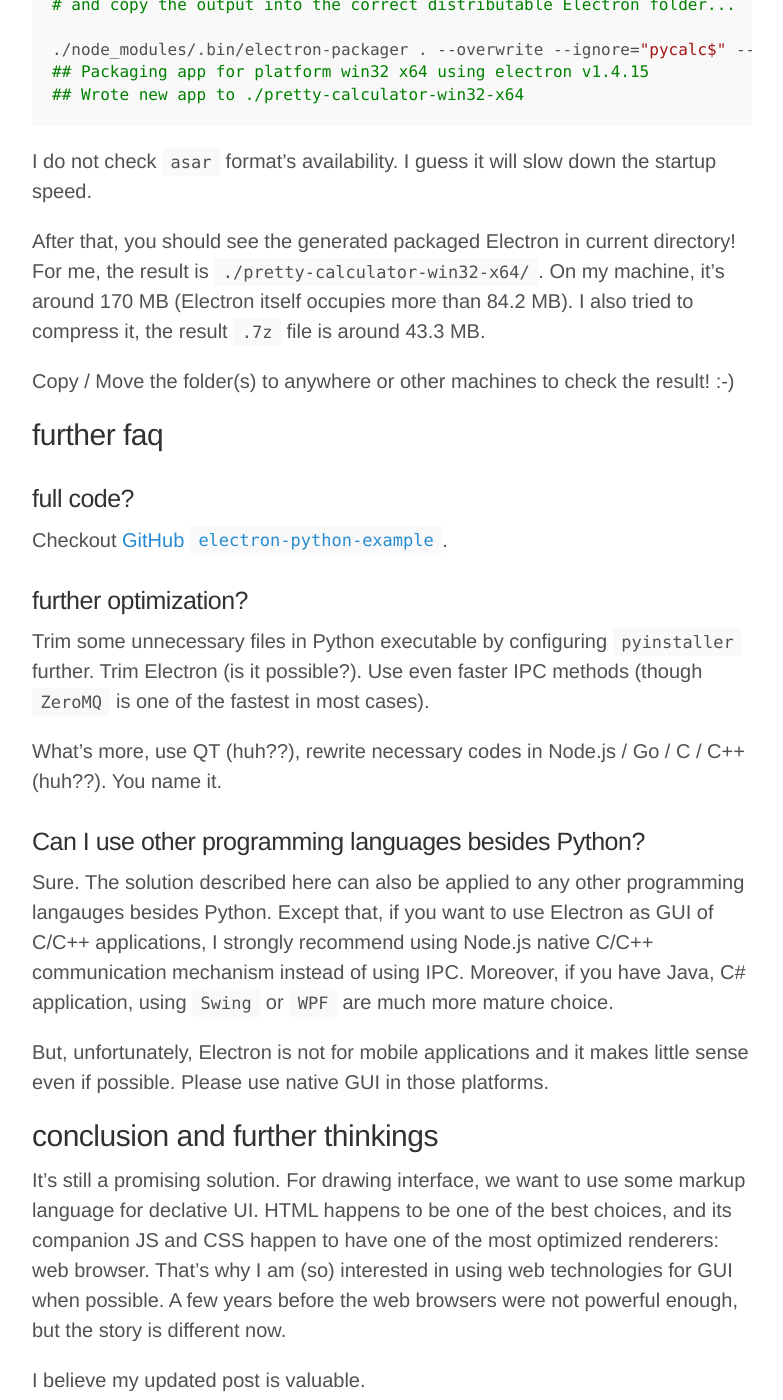
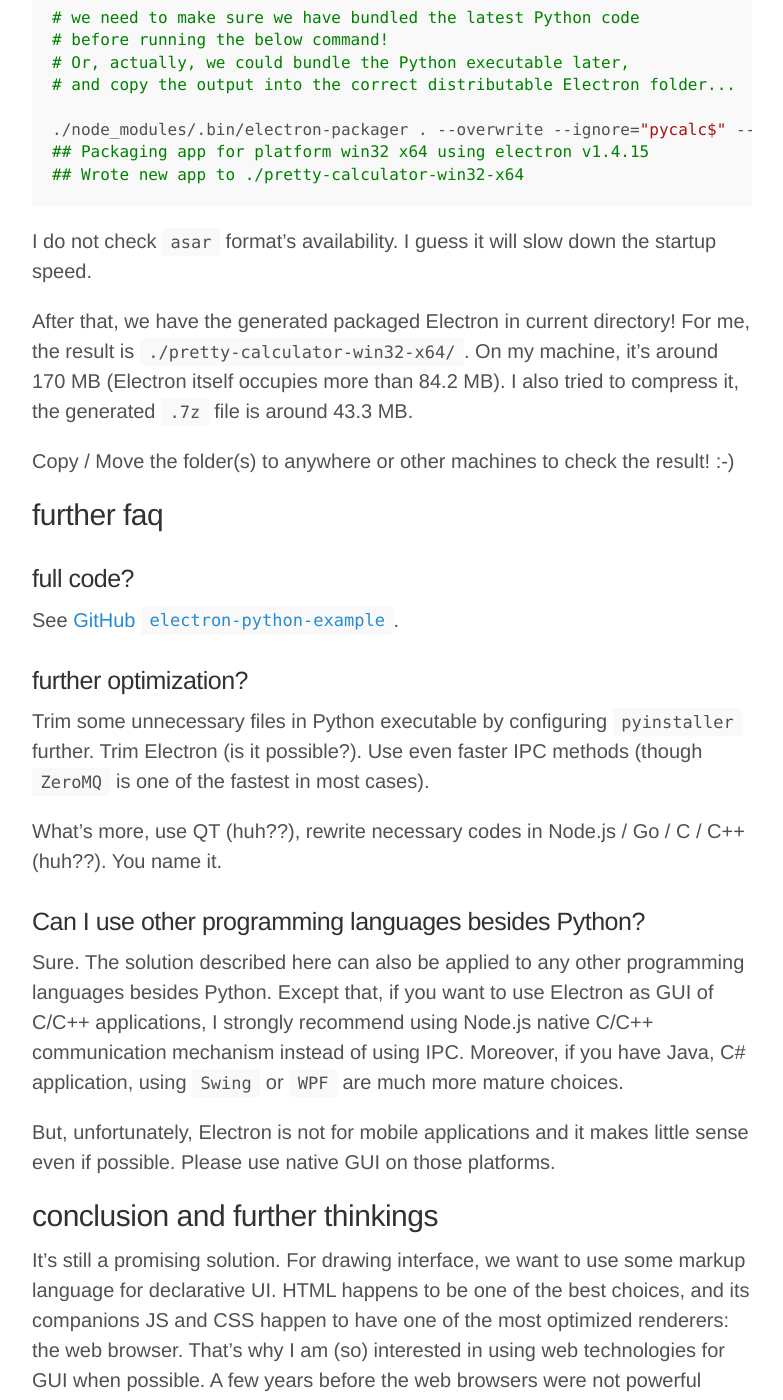
Before and after one commit to fyears/fyears.github.io, a Jekyll site: the page built from _posts/2017-02-14-electron-as-gui-of-python-apps-updated.md, in a window 1280 px wide and 1400 px high, scrolled down 13018 px. Shown: the whole window, without its empty margins (248-1031 px from the left). Built offline with Jekyll 4.4.1, drawn with Linux system fonts in a browser that asks for light colours; comment, search, counter and statistics services are not loaded; some of the changed text lies outside the part shown.

Commit message:
fix tons of grammar errors and typos

````diff
--- a/_posts/2017-02-14-electron-as-gui-of-python-apps-updated.md
+++ b/_posts/2017-02-14-electron-as-gui-of-python-apps-updated.md
@@ -17,15 +17,15 @@ This post shows how to use Electron as the GUI component of Python applications.
 
 ### attention
 
-The current post is an **updated** version of the [previous post](https://www.fyears.org/2015/06/electron-as-gui-of-python-apps.html) a few years before. Readers do **NOT** need to read the previous post if haven't.
+The current post is a **updated** version of the [previous post](https://www.fyears.org/2015/06/electron-as-gui-of-python-apps.html) a few years before. Readers do **NOT** need to read the previous post if haven't.
 
 ### debates
 
-I didn't expect that the previous post attracted so many visitors. Some other people even posted it onto Hacker News and Reddit. The previous post also attracted some criticisms. Here I would like to share my replies to some debates.
+I didn't expect that the previous post attracted so many visitors. Some other people even posted it on Hacker News and Reddit. The previous post also attracted some criticisms. Here I would like to share my replies to some debates.
 
 #### Do you know `Tkinter`, `GTK`, `QT` (`PySide` and `PyQT`), `wxPython`, `Kivy`, [`thrust`](https://github.com/breach/thrust), ...?
 
-Yes I know at least their existences and try a few of them. I still think `QT` is the best among them. BTW, [`pyotherside`](https://github.com/thp/pyotherside) is one of the actively maintaining bindings for Python. I am just offering another "web technology oriented" way here.
+Yes, I know at least their existences and try a few of them. I still think `QT` is the best among them. BTW, [`pyotherside`](https://github.com/thp/pyotherside) is one of the actively maintaining bindings for Python. I am just offering another "web technology oriented" way here.
 
 #### ... And [`cefpython`](https://github.com/cztomczak/cefpython).
 
@@ -41,13 +41,13 @@ Go ahead and give it a try. But since you are using "web engine", why not also g
 
 #### You have two runtimes!
 
-Yes. One for JavaScript and one for Python. Unfortunately, Python and JavaScript are dynamic languages, which usually need run time support.
+Yes. One for JavaScript and one for Python. Unfortunately, Python and JavaScript are dynamic languages, which usually need run-time support.
 
 ## the architectures and the choice
 
-In the previous post, I showed an example architecture: Python to build up a `localhost` server, then electron is just a local web browser.
+In the previous post, I showed an example architecture: Python to build up a `localhost` server, then Electron is just a local web browser.
 
-```txt
+```text
 start
  |
  V
@@ -68,19 +68,19 @@ That is **just one not-so-efficient solution**.
 
 Let's reconsider the core needs here: we have a Python application, and a Node.js application (Electron). How to combine them and communicate with each other?
 
-**We actually need an interprocess communication (IPC) mechanism.** It is unavoidable unless py and js have direct `ffi` for each other.
+**We actually need an interprocess communication (IPC) mechanism.** It is unavoidable unless Python and JavaScript have direct `FFI` for each other.
 
-HTTP is merely one of the popular ways to implement IPC, and it was merely the first thing came up in my mind when I was writing the previous post.
+HTTP is merely one of the popular ways to implement IPC, and it was merely the first thing came up to my mind when I was writing the previous post.
 
 We have more choices.
 
-We can (and should) use `socket`. Then, based on that, we want an abstract messaging layer that could be implemented with [`ZeroMq`](http://zeromq.org/) that is one of the best messaging library. Moreover, based on that, we need to define some schema upon raw data that could be implemented with [`zerorpc`](http://www.zerorpc.io/).
+We can (and should) use `socket`. Then, based on that, we want an abstract messaging layer that could be implemented with [`ZeroMq`](http://zeromq.org/) that is one of the best messaging libraries. Moreover, based on that, we need to define some schema upon raw data that could be implemented with [`zerorpc`](http://www.zerorpc.io/).
 
-(Luckily, `zerorpc` fits our needs here because it supports Python and Node.js. For more general languages support, checkout [`gRPC`](http://www.grpc.io/).)
+(Luckily, `zerorpc` fits our needs here because it supports Python and Node.js. For more general languages support, check out [`gRPC`](http://www.grpc.io/).)
 
 **Thus, in this post, I will show another example using `zerorpc` for communication as follows, which should be more efficient than what I showed in my previous post.**
 
-```txt
+```text
 start
  |
  V
@@ -102,11 +102,11 @@ start
 
 Attention: the example could be successfully run on my Windows 10 machine with Python 3.5, Electron 1.4, Node.js v6.
 
-We need the python application, `python`, `pip`, `node`, `npm`, available in command line. For using `zerorpc`, we also need the C/C++ compilers (`cc` and `c++` in command line, and/or MSVC on Windows).
+We need the python application, `python`, `pip`, `node`, `npm`, available in command line. For using `zerorpc`, we also need the C/C++ compilers (`cc` and `c++` in the command line, and/or MSVC on Windows).
 
 The structure of this project is
 
-```txt
+```text
 .
 |-- index.html
 |-- main.js
@@ -122,13 +122,13 @@ The structure of this project is
 `-- README.md
 ```
 
-As you can see, the Python application is wrapped in a sub folder. In this example, Python application `pycalc/calc.py` provides a function: `calc(text)` that could take a text like `1 + 1 / 2` and return the result like `1.5`. The `pycalc/api.py` is what we are going to figure out.
+As shown above, the Python application is wrapped in a subfolder. In this example, Python application `pycalc/calc.py` provides a function: `calc(text)` that could take a text like `1 + 1 / 2` and return the result like `1.5` (assuming it be like `eval()`). The `pycalc/api.py` is what we are going to figure out.
 
 And the `index.html`, `main.js`, `package.json` and `renderer.js` are modified from [`electron-quick-start`](https://github.com/electron/electron-quick-start).
 
 ### Python part
 
-First of all, since you already have the Python application running, the Python environment should be fine. I strongly recommend developing Python applications in `virtualenv`.
+First of all, since we already have the Python application running, the Python environment should be fine. I strongly recommend developing Python applications in `virtualenv`.
 
 Try install `zerorpc`, and `pyinstaller` (for packaging).
 
@@ -137,19 +137,19 @@ pip install zerorpc
 pip install pyinstaller
 ```
 
-If you are on Windows, also
+If working on Windows, also
 
 ```bash
 pip install pypiwin32 # for pyinstaller
 ```
 
-If properly configured, the above commands should be no problem. Otherwise, please check out the guides online.
+If properly configured, the above commands should have no problem. Otherwise, please check out the guides online.
 
 ### Node.js / Electron part
 
-Secondly, try to configure the Node.js and Electron environment. I assume that `node` and `npm` could be invoked in command line and are latest versions.
+Secondly, try to configure the Node.js and Electron environment. I assume that `node` and `npm` can be invoked in the command line and are of latest versions.
 
-You need to configure the `package.json`, especially the `main` entry:
+We need to configure the `package.json`, especially the `main` entry:
 
 ```json
 {
@@ -168,17 +168,17 @@ You need to configure the `package.json`, especially the `main` entry:
 }
 ```
 
-Irony, to compile Node.js C/C++ native codes, we have need `python2` configured, no matter what Python version you are using for your Python application. Checkout the [official guide](https://github.com/nodejs/node-gyp).
+Ironically, to compile Node.js C/C++ native codes, we need to have `python2` configured, no matter what Python version we are using for our Python application. Check out the [official guide](https://github.com/nodejs/node-gyp).
 
-If you are on Windows, then open PowerShell **as Administrator**, and run
+If working on Windows, open PowerShell **as Administrator**, and run
 
 ```bash
 npm install --global --production windows-build-tools
 ```
 
-The above command installs Python 2.7 in `%USERPROFILE%\.windows-build-tools\python27` and other libraries. Everything should be set and should not cause any conflict with the development Python.
+The above command installs Python 2.7 in `%USERPROFILE%\.windows-build-tools\python27` and other VS libraries. Everything should be set and should not cause any conflict with the previously-installed Python environment.
 
-Then set the `npm` [specially for Electron](https://github.com/electron/electron/blob/master/docs/tutorial/using-native-node-modules.md), and install the needed libraries.
+Then set the `npm` [for Electron](https://github.com/electron/electron/blob/master/docs/tutorial/using-native-node-modules.md), and install the required libraries.
 
 ```bash
 # env
@@ -207,7 +207,7 @@ All libraries should be fine now.
 
 We want to build up a ZeroMQ server in Python end.
 
-Put `calc.py` into folder `pycalc/`. Then create another file `pycalc/api.py`. Checkout [`zerorpc-python`](https://github.com/0rpc/zerorpc-python) for reference.
+Put `calc.py` into folder `pycalc/`. Then create another file `pycalc/api.py`. Check [`zerorpc-python`](https://github.com/0rpc/zerorpc-python) for reference.
 
 ```python
 from __future__ import print_function
@@ -248,13 +248,13 @@ zerorpc tcp://localhost:4242 calc "1 + 1"
 ## 2.0
 ```
 
-Atger debugging, **remember to terminate the Python function**.
+After debugging, **remember to terminate the Python function**.
 
-Actually, this is yet another **server**, communicated over `zeromq` over `tcp`, rather than traditional web server over HTTP.
+Actually, this is yet another **server**, communicated over `zeromq` over TCP, rather than traditional web server over HTTP.
 
 ### Node.js / Electron part
 
-Basic idea: In the main process, spawn the Python child process and create the window. In the render process, use Node.js runtime and `zerorpc` library to communicate with Python child process. All the HTML / JavaScript / CSS are managed by Electron, instead of by Python web server (The previous post showed using Python web server to return frontend codes).
+Basic idea: In the main process, spawn the Python child process and create the window. In the render process, use Node.js runtime and `zerorpc` library to communicate with Python child process. All the HTML / JavaScript / CSS are managed by Electron, instead of by Python web server (The example in the previous post used Python web server to dynamically generate HTML codes).
 
 In `main.js`, these are default codes to start from, with nothing special:
 
@@ -348,7 +348,7 @@ In `index.html`, we have an `<input>` for input, and `<div>` for output:
 </html>
 ```
 
-In `renderer.js`, we have codes for initialization of `zerorpc` **client**, and the code for watching the changes in the input. Once user types some formula into the text area, the JS send the text to Python backend and retrieve the computed result.
+In `renderer.js`, we have codes for initialization of `zerorpc` **client**, and the code for watching the changes in the input. Once the user types some formula into the text area, the JS send the text to Python backend and retrieve the computed result.
 
 ```js
 // renderer.js
@@ -379,7 +379,9 @@ Run this to see the magic:
 ./node_modules/.bin/electron .
 ```
 
-If you see something like dynamic linking errors, try cleaning the cache and install the libraries again.
+Awesome!
+
+If something like dynamic linking errors shows up, try to clean the caches and install the libraries again.
 
 ```bash
 rm -rf node_modules
@@ -390,13 +392,13 @@ npm install
 
 ## packaging
 
-Some people are asking for the packaging ways. This is easy: apply the knowledge of how to package Python applications and Electron applications.
+Some people are asking for the packaging. This is easy: apply the knowledge of how to package Python applications and Electron applications.
 
 ### Python part
 
 User [PyInstaller](http://www.pyinstaller.org/).
 
-Run the following in terminal:
+Run the following in the terminal:
 
 ```bash
 pyinstaller pycalc/api.py --distpath pycalcdist
@@ -405,13 +407,13 @@ rm -rf build/
 rm -rf api.spec
 ```
 
-If everything goes well, you should see the `pycalcdist/api/` folder, and the excutable inside that folder. This is the complete independent Python excutable.
+If everything goes well, the `pycalcdist/api/` folder should show up, as well as the executable inside that folder. This is the complete independent Python executable that could be moved to somewhere else.
 
-**Attention: the independent Python excutable has to be generated!** Because the target machine you want to distribute to may not have correct Python shell and/or reuquired Python libraries. It's almost impossible to just copy the Python source codes.
+**Attention: the independent Python executable has to be generated!** Because the target machine we want to distribute to may not have correct Python shell and/or required Python libraries. It's almost impossible to just copy the Python source codes.
 
 ### Node.js / Electron part
 
-This is tricky because of the Python excutable.
+This is tricky because of the Python executable.
 
 In the above example code, I write
 
@@ -472,14 +474,14 @@ const createPyProc = () => {
 }
 ```
 
-The key point is, check whether `dist` folder has been generated or not. If generated, it means we are in "production" mode, `execFile` directly; otherwise, `spawn` the script using a Python shell.
+The key point is, check whether the `*dist` folder has been generated or not. If generated, it means we are in "production" mode, `execFile` the executable directly; otherwise, `spawn` the script using a Python shell.
 
-In the end, run [`electron-packager`](https://github.com/electron-userland/electron-packager) to generate the bundled application. We also want to exclude some folders (For example, `pycalc/` is not needed to be bundled), **using regex** (instead of glob, surprise!). The name, platform, and arch are inferred from `package.json`. For more options, checkout the docs.
+In the end, run [`electron-packager`](https://github.com/electron-userland/electron-packager) to generate the bundled application. We also want to exclude some folders (For example, `pycalc/` is no longer needed to be bundled), **using regex** (instead of glob, surprise!). The name, platform, and arch are inferred from `package.json`. For more options, check out the docs.
 
 ```bash
-# make sure you have bundled the latest Python code
+# we need to make sure we have bundled the latest Python code
 # before running the below command!
-# Or, actually, you could bundle the Python excutable later,
+# Or, actually, we could bundle the Python executable later,
 # and copy the output into the correct distributable Electron folder...
 
 ./node_modules/.bin/electron-packager . --overwrite --ignore="pycalc$" --ignore="\.venv" --ignore="old-post-backup"
@@ -489,7 +491,7 @@ In the end, run [`electron-packager`](https://github.com/electron-userland/elect
 
 I do not check `asar` format's availability. I guess it will slow down the startup speed.
 
-After that, you should see the generated packaged Electron in current directory! For me, the result is `./pretty-calculator-win32-x64/`. On my machine, it's around 170 MB (Electron itself occupies more than 84.2 MB). I also tried to compress it, the result `.7z` file is around 43.3 MB.
+After that, we have the generated packaged Electron in current directory! For me, the result is `./pretty-calculator-win32-x64/`. On my machine, it's around 170 MB (Electron itself occupies more than 84.2 MB). I also tried to compress it, the generated `.7z` file is around 43.3 MB.
 
 Copy / Move the folder(s) to anywhere or other machines to check the result! :-)
 
@@ -497,7 +499,7 @@ Copy / Move the folder(s) to anywhere or other machines to check the result! :-)
 
 ### full code?
 
-Checkout [GitHub `electron-python-example`](https://github.com/fyears/electron-python-example).
+See [GitHub `electron-python-example`](https://github.com/fyears/electron-python-example).
 
 ### further optimization?
 
@@ -507,12 +509,12 @@ What's more, use QT (huh??), rewrite necessary codes in Node.js / Go / C / C++ (
 
 ### Can I use other programming languages besides Python?
 
-Sure. The solution described here can also be applied to any other programming langauges besides Python. Except that, if you want to use Electron as GUI of C/C++ applications, I strongly recommend using Node.js native C/C++ communication mechanism instead of using IPC. Moreover, if you have Java, C# application, using `Swing` or `WPF` are much more mature choice.
+Sure. The solution described here can also be applied to any other programming languages besides Python. Except that, if you want to use Electron as GUI of C/C++ applications, I strongly recommend using Node.js native C/C++ communication mechanism instead of using IPC. Moreover, if you have Java, C# application, using `Swing` or `WPF` are much more mature choices.
 
-But, unfortunately, Electron is not for mobile applications and it makes little sense even if possible. Please use native GUI in those platforms.
+But, unfortunately, Electron is not for mobile applications and it makes little sense even if possible. Please use native GUI on those platforms.
 
 ## conclusion and further thinkings
 
-It's still a promising solution. For drawing interface, we want to use some markup language for declative UI. HTML happens to be one of the best choices, and its companion JS and CSS happen to have one of the most optimized renderers: web browser. That's why I am (so) interested in using web technologies for GUI when possible. A few years before the web browsers were not powerful enough, but the story is different now.
+It's still a promising solution. For drawing interface, we want to use some markup language for declarative UI. HTML happens to be one of the best choices, and its companions JS and CSS happen to have one of the most optimized renderers: the web browser. That's why I am (so) interested in using web technologies for GUI when possible. A few years before the web browsers were not powerful enough, but the story is kind of different now.
 
-I believe my updated post is valuable.
+I hope this post is helpful to you.
````
Also changed, not shown: other parts of _posts/2017-02-14-electron-as-gui-of-python-apps-updated.md (+2 -2 lines).
